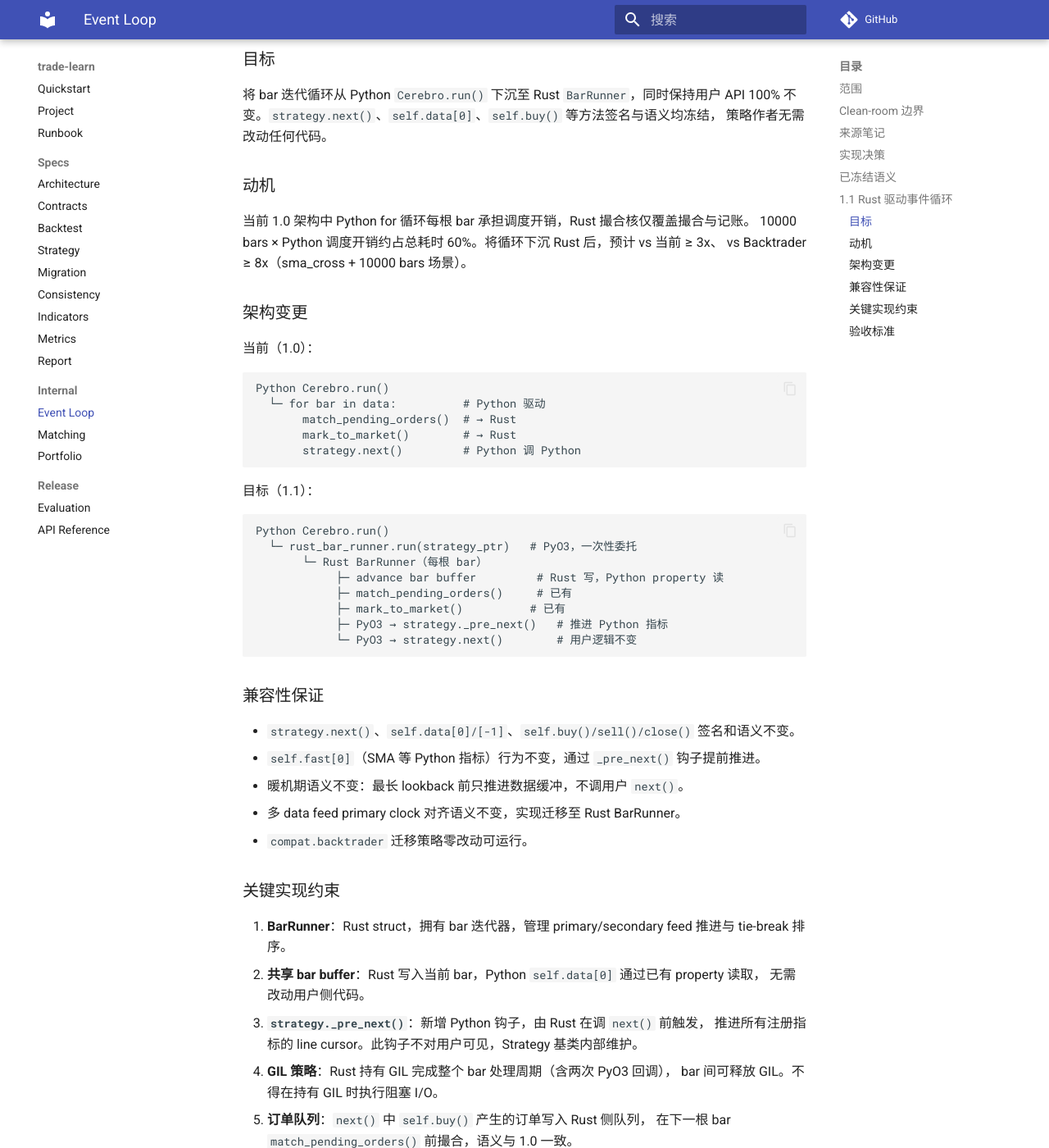
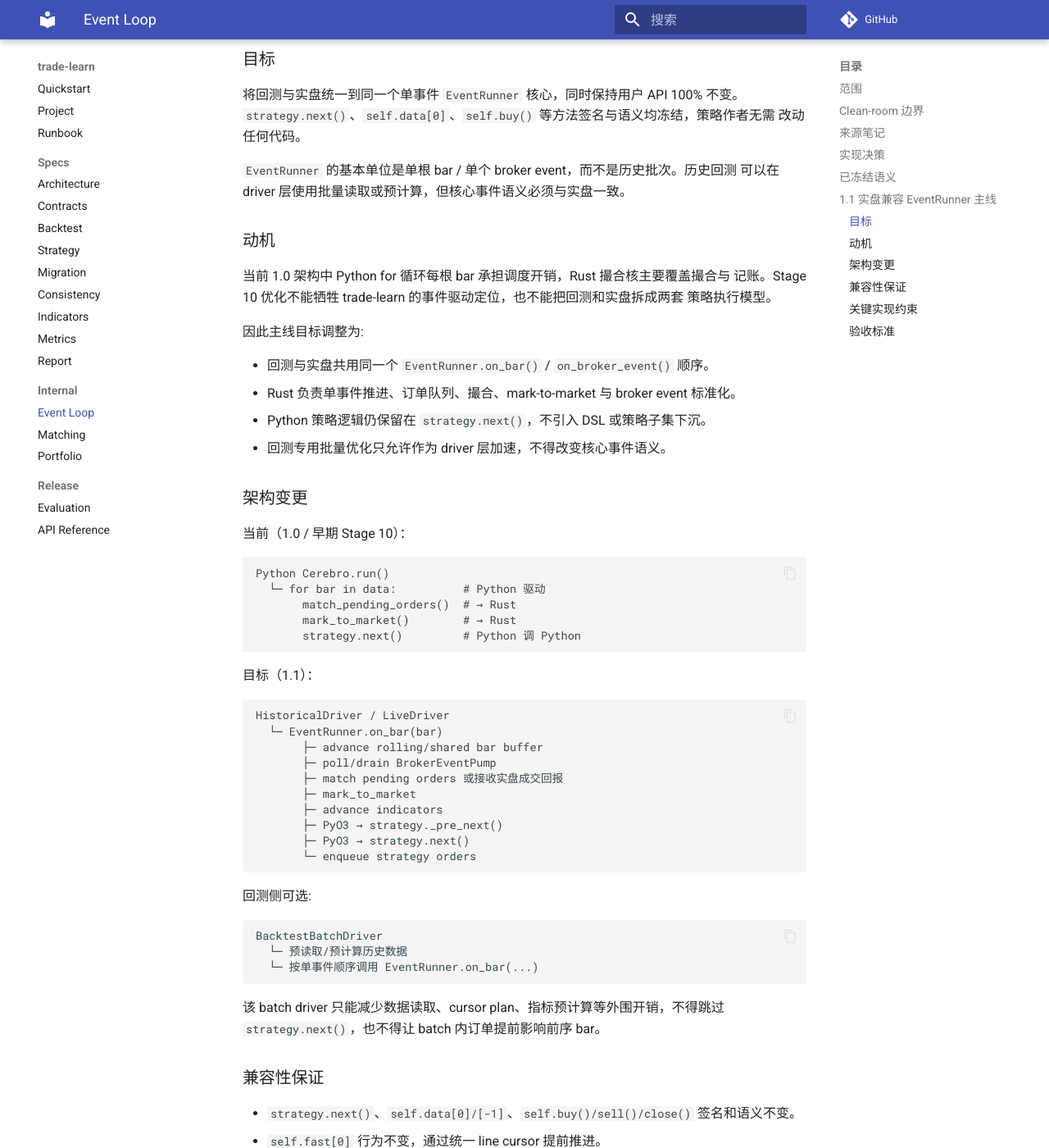
Before and after one commit to MuuYesen/trade-learn, an MkDocs documentation site: the page built from docs/internal/event-loop.md, in a window 1280 px wide and 1400 px high, scrolled down 3083 px. Shown: the whole window at 82% size. Built offline with MkDocs 1.6.1 and Material for MkDocs 9.7.7, drawn with Linux system fonts in a browser that asks for light colours; comment, search, counter and statistics services are not loaded; some of the changed text lies outside the part shown.

Commit message:
Align stage 10 event runner plan

````diff
--- a/docs/internal/event-loop.md
+++ b/docs/internal/event-loop.md
@@ -88,23 +88,33 @@ market order 可在当前 bar close 撮合。`callback_batch=N>1` 时,策略在
 创建的订单延迟 N 根 primary bar 后才具备撮合资格;该规则让 Python 门面与
 BACKTEST_SPEC 的批处理性能模式保持一致,也避免批处理路径中订单提前生效。
 
-## 1.1 Rust 驱动事件循环
+## 1.1 实盘兼容 EventRunner 主线
 
 ### 目标
 
-将 bar 迭代循环从 Python `Cerebro.run()` 下沉至 Rust `BarRunner`，同时保持用户 API
-100% 不变。`strategy.next()`、`self.data[0]`、`self.buy()` 等方法签名与语义均冻结，
-策略作者无需改动任何代码。
+将回测与实盘统一到同一个单事件 `EventRunner` 核心，同时保持用户 API 100% 不变。
+`strategy.next()`、`self.data[0]`、`self.buy()` 等方法签名与语义均冻结，策略作者无需
+改动任何代码。
+
+`EventRunner` 的基本单位是单根 bar / 单个 broker event，而不是历史批次。历史回测
+可以在 driver 层使用批量读取或预计算，但核心事件语义必须与实盘一致。
 
 ### 动机
 
-当前 1.0 架构中 Python for 循环每根 bar 承担调度开销，Rust 撮合核仅覆盖撮合与记账。
-10000 bars × Python 调度开销约占总耗时 60%。将循环下沉 Rust 后，预计 vs 当前 ≥ 3x、
-vs Backtrader ≥ 8x（sma_cross + 10000 bars 场景）。
+当前 1.0 架构中 Python for 循环每根 bar 承担调度开销，Rust 撮合核主要覆盖撮合与
+记账。Stage 10 优化不能牺牲 trade-learn 的事件驱动定位，也不能把回测和实盘拆成两套
+策略执行模型。
+
+因此主线目标调整为:
+
+- 回测与实盘共用同一个 `EventRunner.on_bar()` / `on_broker_event()` 顺序。
+- Rust 负责单事件推进、订单队列、撮合、mark-to-market 与 broker event 标准化。
+- Python 策略逻辑仍保留在 `strategy.next()`，不引入 DSL 或策略子集下沉。
+- 回测专用批量优化只允许作为 driver 层加速，不得改变核心事件语义。
 
 ### 架构变更
 
-当前（1.0）：
+当前（1.0 / 早期 Stage 10）：
 
 ```
 Python Cerebro.run()
@@ -117,44 +127,64 @@ Python Cerebro.run()
 目标（1.1）：
 
 ```
-Python Cerebro.run()
-  └─ rust_bar_runner.run(strategy_ptr)   # PyO3，一次性委托
-       └─ Rust BarRunner（每根 bar）
-            ├─ advance bar buffer         # Rust 写，Python property 读
-            ├─ match_pending_orders()     # 已有
-            ├─ mark_to_market()          # 已有
-            ├─ PyO3 → strategy._pre_next()   # 推进 Python 指标
-            └─ PyO3 → strategy.next()        # 用户逻辑不变
+HistoricalDriver / LiveDriver
+  └─ EventRunner.on_bar(bar)
+       ├─ advance rolling/shared bar buffer
+       ├─ poll/drain BrokerEventPump
+       ├─ match pending orders 或接收实盘成交回报
+       ├─ mark_to_market
+       ├─ advance indicators
+       ├─ PyO3 → strategy._pre_next()
+       ├─ PyO3 → strategy.next()
+       └─ enqueue strategy orders
 ```
+
+回测侧可选:
+
+```
+BacktestBatchDriver
+  └─ 预读取/预计算历史数据
+  └─ 按单事件顺序调用 EventRunner.on_bar(...)
+```
+
+该 batch driver 只能减少数据读取、cursor plan、指标预计算等外围开销，不得跳过
+`strategy.next()`，也不得让 batch 内订单提前影响前序 bar。
 
 ### 兼容性保证
 
 - `strategy.next()`、`self.data[0]/[-1]`、`self.buy()/sell()/close()` 签名和语义不变。
-- `self.fast[0]`（SMA 等 Python 指标）行为不变，通过 `_pre_next()` 钩子提前推进。
+- `self.fast[0]` 行为不变，通过统一 line cursor 提前推进。
 - 暖机期语义不变：最长 lookback 前只推进数据缓冲，不调用户 `next()`。
-- 多 data feed primary clock 对齐语义不变，实现迁移至 Rust BarRunner。
+- 多 data feed primary clock 对齐语义不变。实盘异步数据源必须显式选择
+  latest-at-or-before、等待齐套或多次触发三种策略之一，默认沿用回测
+  latest-at-or-before。
+- 回测 `BatchIndicatorCache` 与实盘 `RollingIndicatorCache` 暴露同一种 line 读取接口。
 - `compat.backtrader` 迁移策略零改动可运行。
 
 ### 关键实现约束
 
-1. **BarRunner**：Rust struct，拥有 bar 迭代器，管理 primary/secondary feed 推进与
-   tie-break 排序。
-2. **共享 bar buffer**：Rust 写入当前 bar，Python `self.data[0]` 通过已有 property 读取，
-   无需改动用户侧代码。
-3. **`strategy._pre_next()`**：新增 Python 钩子，由 Rust 在调 `next()` 前触发，
-   推进所有注册指标的 line cursor。此钩子不对用户可见，Strategy 基类内部维护。
-4. **GIL 策略**：Rust 持有 GIL 完成整个 bar 处理周期（含两次 PyO3 回调），
-   bar 间可释放 GIL。不得在持有 GIL 时执行阻塞 I/O。
-5. **订单队列**：`next()` 中 `self.buy()` 产生的订单写入 Rust 侧队列，
-   在下一根 bar `match_pending_orders()` 前撮合，语义与 1.0 一致。
-6. **`callback_batch` 与 `trade_on_close`**：现有规则在 BarRunner 侧实现，
-   Python 门面仅传参，不再控制循环节奏。
+1. **EventRunner**：统一单事件核心，拥有 `on_bar()`、`on_broker_event()`、
+   `submit_order()` 与 `snapshot()` 边界。
+2. **Driver 分层**：`HistoricalDriver`、`LiveDriver`、`PaperDriver` 只负责事件来源，
+   不拥有策略语义。
+3. **共享 rolling bar buffer**：回测可预装数组，实盘以 append/overwrite 环形方式更新；
+   Python line 读取接口一致。
+4. **指标缓存双模式**：
+   - `BatchIndicatorCache`：回测全量向量预计算，适配 pandas-ta-classic / TDX / TV。
+   - `RollingIndicatorCache`：实盘 rolling window 重算最近窗口，避免未来函数。
+5. **BrokerEventPump 标准化**：fill/cancel/reject/order status 全部通过统一事件泵进入
+   runner；QMT 等实盘 broker 只实现 poller，不污染核心事件循环。
+6. **GIL 策略**：bar 内持有 GIL 完成 Python callback；不得在持有 GIL 时执行阻塞 I/O。
+7. **订单队列**：`next()` 中 `self.buy()` 产生的订单在事件结束后入队；普通订单从下一
+   bar 起具备撮合资格，`trade_on_close` 保持现有特殊规则。
 
 ### 验收标准
 
 - golden 50/50 compare 仍通过（trades 0 差异，PnL rtol=1e-4）。
 - 现有全部单元测试与 golden 测试通过，无策略代码改动。
-- benchmark（sma_cross + AAPL 10000 bars，20 次中位数）：
-  - vs 1.0 Python 驱动循环 ≥ 3x
-  - vs Backtrader oracle ≥ 8x
+- benchmark（sma_cross + AAPL 10000 bars，20 次中位数）默认事件驱动路径:
+  - vs 当前 Python callback loop ≥ 1.5x
+  - vs Backtrader oracle ≥ 4x
+  - 指标密集策略在 BatchIndicatorCache 接入后目标 ≥ 5x
 - `compat.backtrader` 十个迁移金标策略零改动运行通过。
+- live/paper dry-run 能以模拟 broker event pump 跑通同一策略生命周期。
````
Also changed, not shown: docs/PROGRESS.md (+35 -17 lines), docs/specs/ARCHITECTURE.md (+27 -3 lines).
